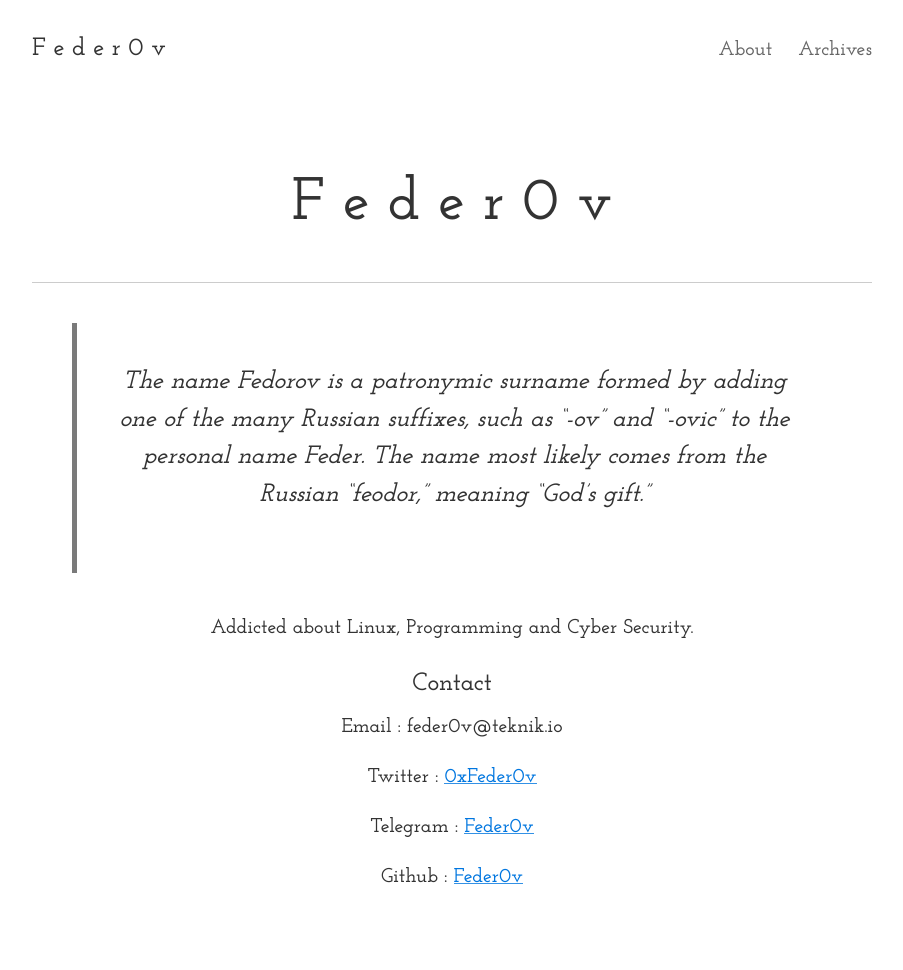
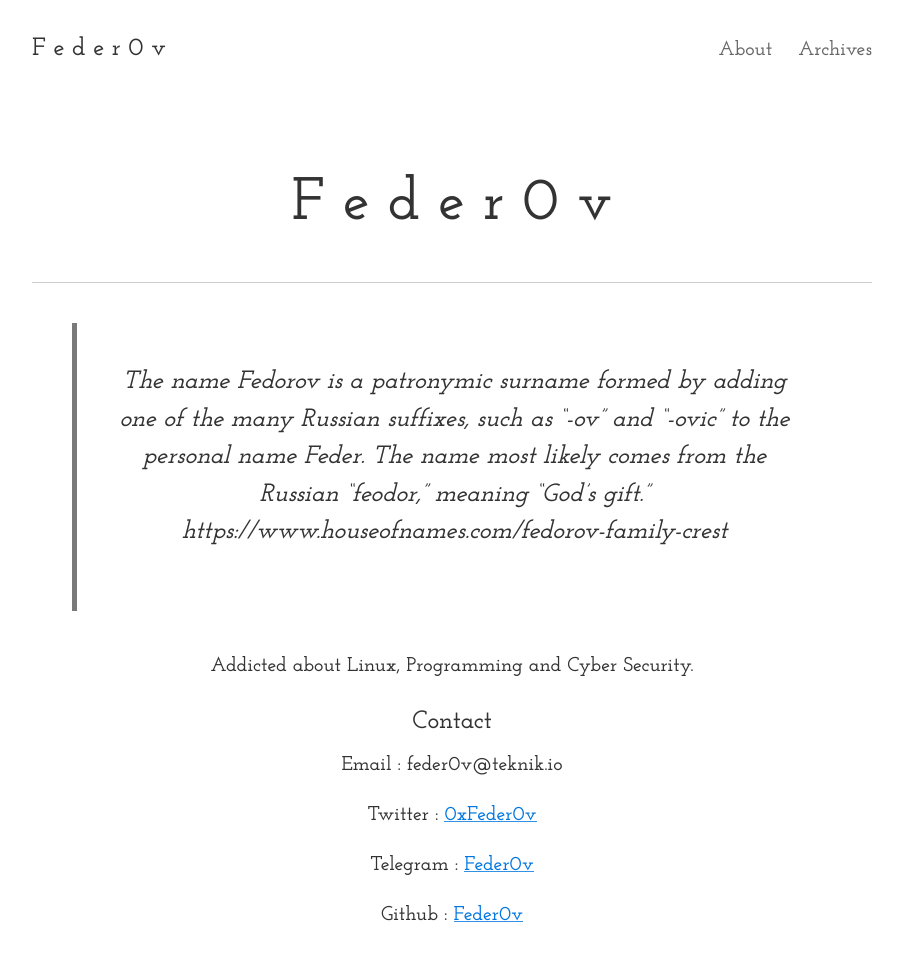
Before and after one commit to feder0v/feder0v.github.io, a Jekyll site: the page built from about.md, in a window 1280 px wide. Shown: the whole page, without its empty margins (188-1091 px from the left). Built offline with Jekyll 4.4.1, drawn with Linux system fonts in a browser that asks for light colours; before the commit the page ends 932 px from its top, so only the background shows below that; part of the change alters nothing that is shown.

Commit message:
Update about.md

```diff
--- a/about.md
+++ b/about.md
@@ -9,6 +9,7 @@ tags: about
 
 ---
 >The name Fedorov is a patronymic surname formed by adding one of the many Russian suffixes, such as "-ov" and "-ovic" to the personal name **Feder**. The name most likely comes from the Russian "feodor," meaning **"God's gift."**
+_https://www.houseofnames.com/fedorov-family-crest_
 
 Addicted about Linux, Programming and Cyber Security.
 
```
